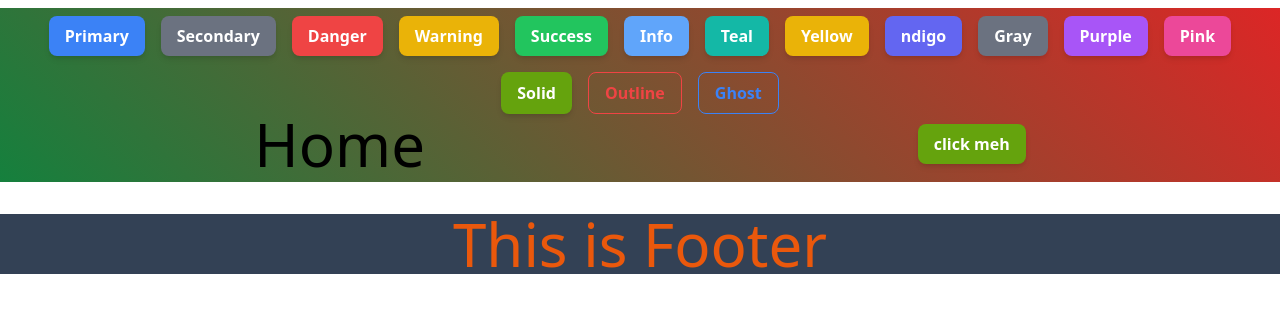
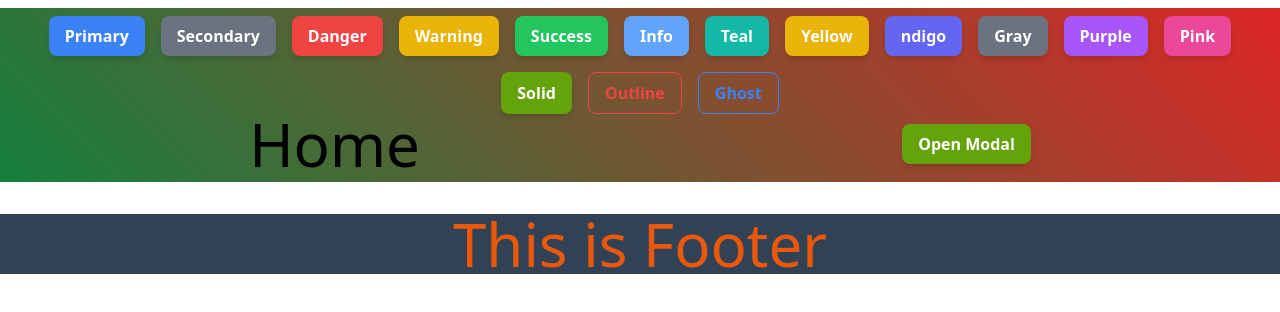
Before and after one commit to tofail-ahmed/react-reusable-components, a React (Vite) app: page / in a window 1280 px wide. Shown: the top 312 px of the page. Built offline with nearby package versions, Linux system fonts and the light colour scheme.

Commit message:
modal initiated

```diff
--- /dev/null
+++ b/src/components/ui/Modal.tsx
@@ -0,0 +1,17 @@
+import React from "react";
+import Button from "../Button";
+
+const Modal = ({ modal, setModal }) => {
+  return (
+    <div className="relative w-[500px] h-[500px] flex justify-center items-center bg-slate-500 rounded-lg">
+      <h1>Hey! it works now</h1>
+      <div className={`absolute top-0 right-0 `}>
+        <Button onClick={() => setModal(!modal)} title="X" className="btn-warning">
+          Close Modal
+        </Button>
+      </div>
+    </div>
+  );
+};
+
+export default Modal;
--- a/src/pages/Home.tsx
+++ b/src/pages/Home.tsx
@@ -1,14 +1,32 @@
-import React from "react";
+import React, { useState } from "react";
 import Button from "../components/Button";
+import Modal from "../components/ui/Modal";
 
 const Home = () => {
-  const handleClick=()=>{
-    console.log("Clicked")
-  }
+  const [modal, setModal] = useState(false);
+
+  console.log(modal);
   return (
     <div className="flex items-center justify-around">
       <h1>Home</h1>
-      <Button onClick={handleClick} variant={"solid"} title="click meh">Click Meh</Button>
+
+      <div
+        className={`${
+          modal ? " fixed inset-0 z-50 flex items-center justify-center " : ""
+        }`}
+      >
+        {modal ? (
+          <Modal modal={modal} setModal={setModal}></Modal>
+        ) : (
+          <Button
+            onClick={() => setModal(!modal)}
+            variant="solid"
+            title="Open Modal"
+          >
+            Click Meh
+          </Button>
+        )}
+      </div>
     </div>
   );
 };
```
